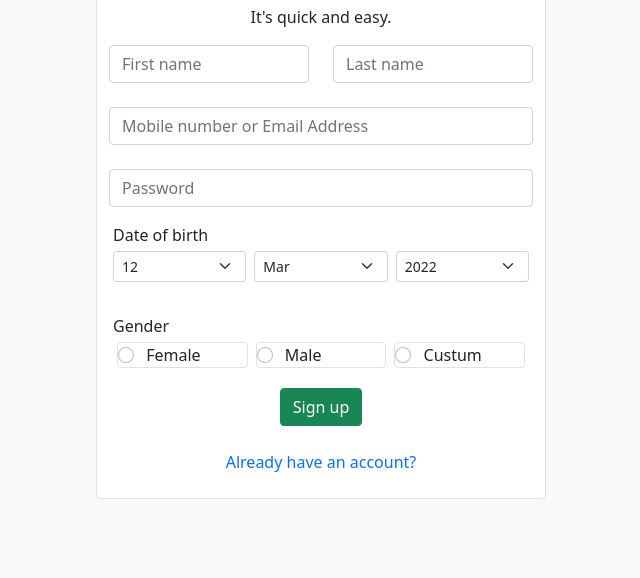
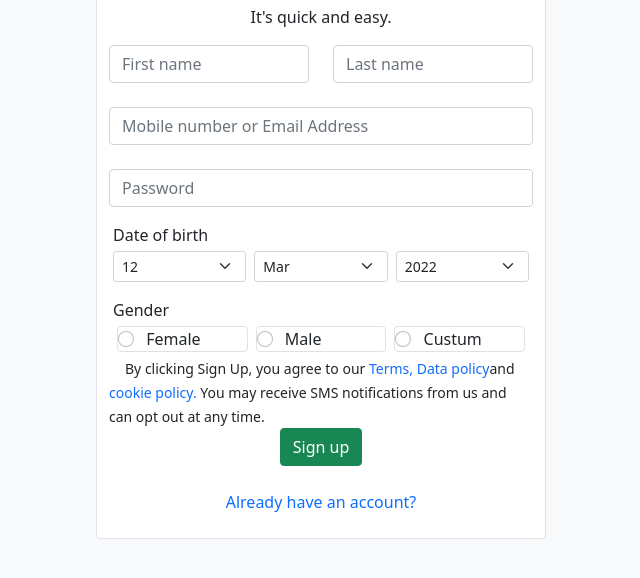
Before and after one commit to kommineni-Madhuri/Bootstrap_Section3, a plain HTML site: page index.html in a window 1280 px wide. Shown: the part 118-696 px from the top of the page, without its empty margins (319-959 px from the left). Drawn offline with nearby package versions, Linux system fonts and the light colour scheme.

Commit message:
Update index.html

```diff
--- a/index.html
+++ b/index.html
@@ -6,14 +6,14 @@
 
     <link href="https://cdn.jsdelivr.net/npm/bootstrap@5.1.3/dist/css/bootstrap.min.css" rel="stylesheet" integrity="sha384-1BmE4kWBq78iYhFldvKuhfTAU6auU8tT94WrHftjDbrCEXSU1oBoqyl2QvZ6jIW3" crossorigin="anonymous">
 
-    <title>Hello, world!</title>
+    <title>Facebook Signup page</title>
   </head>
   <body class="bg-light">
       <div class="container">
           <div class="row">
 
 
-              <h1 class="text-primary text-center mt-4">facebook</h1>
+              <h1 class=" text-primary text-center  mt-4">facebook</h1>
               <div class=" m-auto bg-white border border-1 rounded  mb-4"style="width:450px">
             <h3 class="text-center">Create a new Account</h3>
             <p class="text-center">It's quick and easy.</p>
@@ -37,7 +37,7 @@
 
                   <input type="password" class="form-control" placeholder="Password" id="inputPassword4">
                   </div>
-                  <label for="dateofbirth" class="form-label-sm  mt-3 ms-1">Date of birth</label>
+                  <label for="dateofbirth" class="form-label-sm mt-3 ms-1">Date of birth</label>
                   <div class="row mx-auto">
                     <select class=" col form-select form-select-sm mb-3 m-1" aria-label=".form-select-lg example">
                         <option selected>12</option>
@@ -89,7 +89,7 @@
                   </div>
 
 
-                  <label for="Gender" class="form-label-sm  mt-3 ms-1">Gender</label>
+                  <label for="Gender" class="form-label-sm ms-1">Gender</label>
                <div class="row mx-1 ">
                 <div class="col form-check border rounded m-1 ">
                     <label class="form-check-label" for="flexRadioDefault1"></label>
@@ -114,7 +114,8 @@
                   </div>
 
                </div>
-               <div class="col  text-center my-3">
+               <small class="px-3" >By clicking Sign Up, you agree to our <a class="text-decoration-none"href="#"> Terms,</a><a class="text-decoration-none"href="#"> Data policy</a>and <a class="text-decoration-none"href="#"> cookie policy.</a> You may receive SMS notifications from us and can opt out at any time.</small>
+               <div class="col  text-center mb-3">
                 <input type="checkbox" class="btn-check" id="btn-check" autocomplete="off">
                 <label class="btn btn-success" for="btn-check">Sign up</label>
                </div>
```
